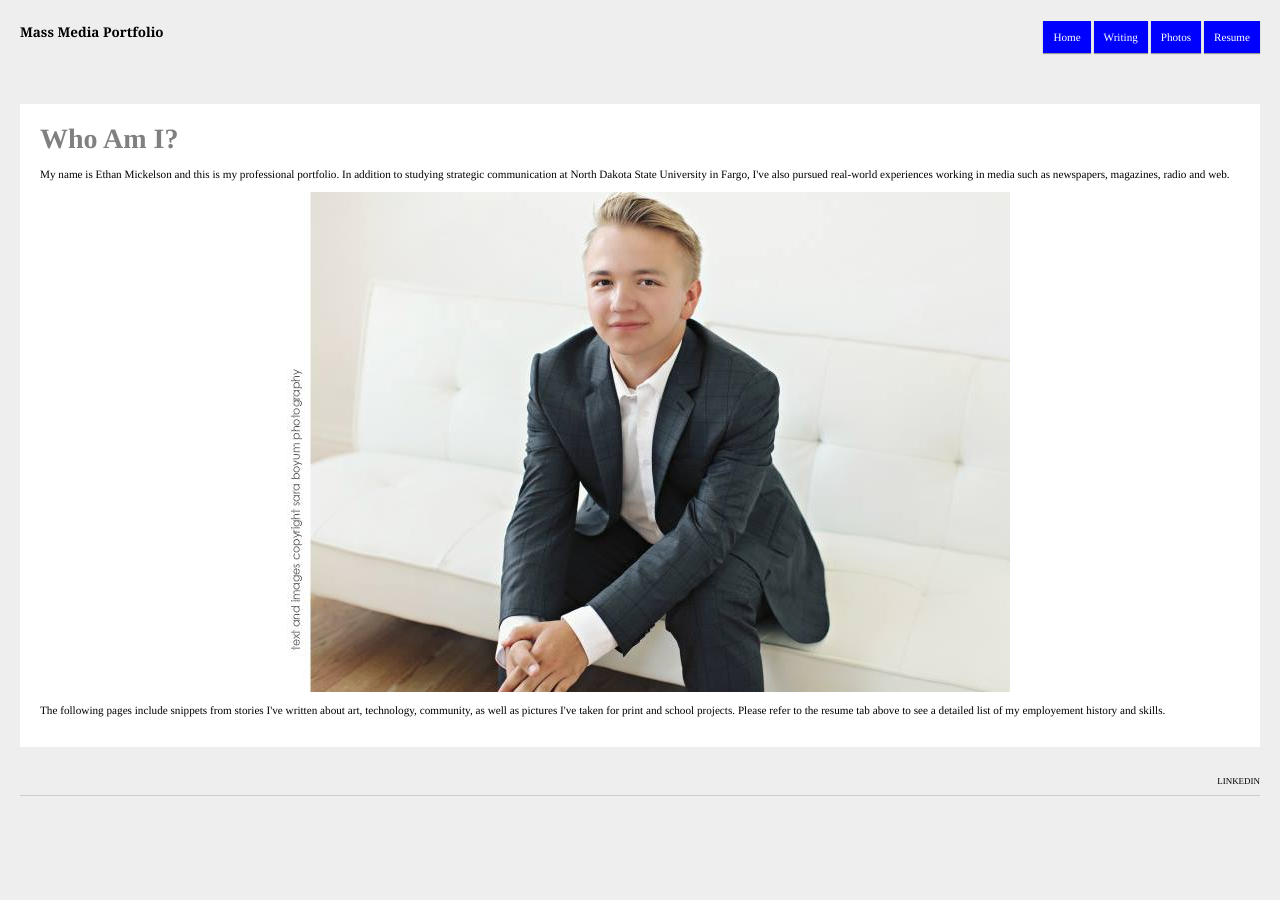
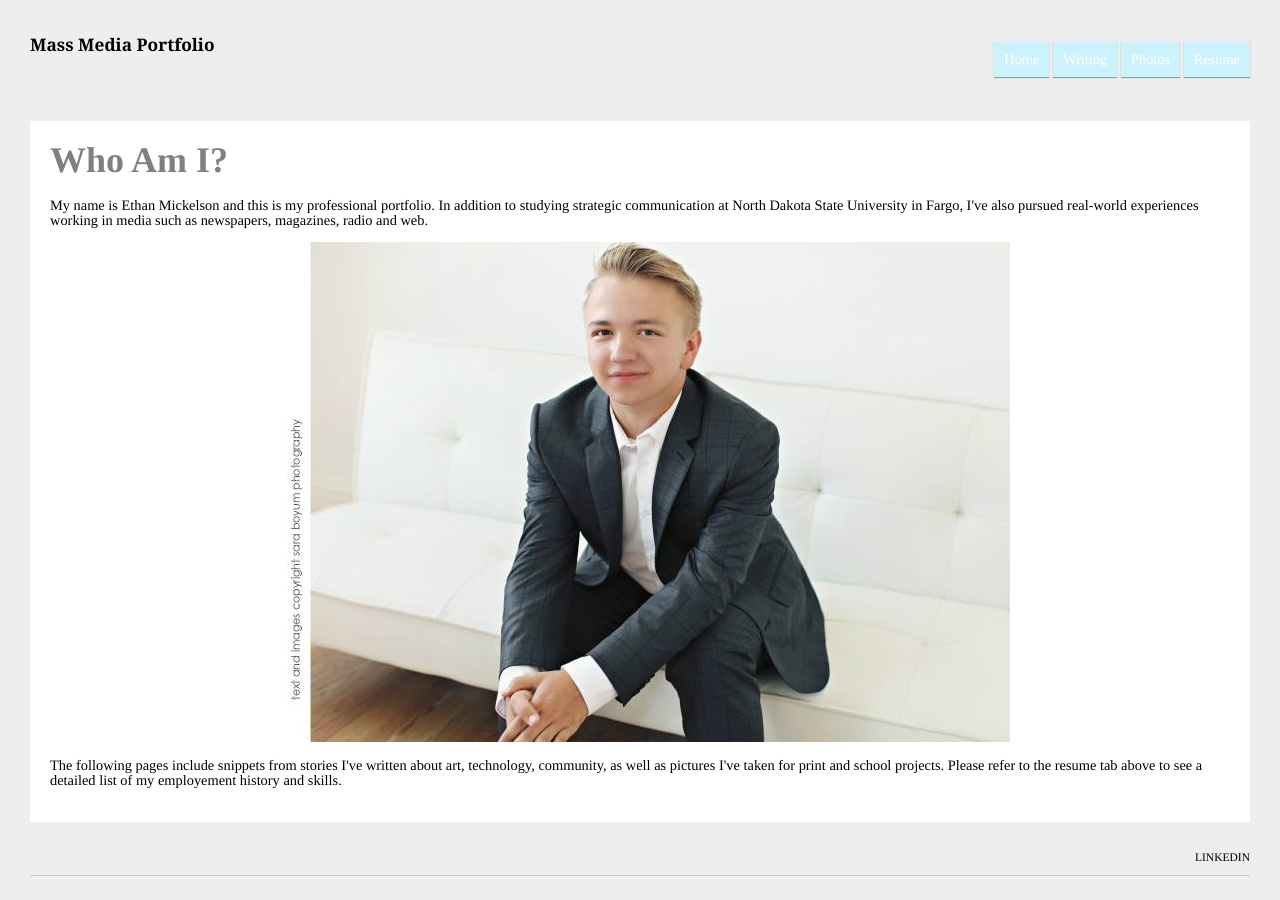
Before and after one commit to ethanmickelson/ethanmickelson.github.io, a plain HTML site: page index.html in a window 1280 px wide. Before the commit the page ends 816 px from the top, so only its background shows below. Drawn offline with Linux system fonts and the light colour scheme.

Commit message:
Update styles.css

```diff
--- a/styles.css
+++ b/styles.css
@@ -21,10 +21,13 @@ a{
 */
 
 body{
-    font-family: times; font-size: 70%; line-height: 1.2em; width: 100%; margin: 0; background: #eee;
+    font-family: times; font-size: 90%; line-height: 2.2em; width: 100%; margin: 0; background: #eee;
 }
-/* you can put your code all in one line like above */
-#page{ margin: 20px; }
+
+/*
+*/
+
+#page{ margin: 30px; }
 
 #logo{
 	width: 25%;
@@ -46,7 +49,7 @@ body{
 		}
 			#nav ul li a{
 				padding: 10px;
-				background: blue;
+				background: #CCF2FC;
 				color: white;
 			}
 			#nav ul li a:hover{
@@ -69,7 +72,7 @@ body{
 		text-align: right;
 		text-transform: uppercase;
 		font-size: 80%;
-		color: blacky;
+		color: black;
 	}
 
 ul li a{ box-shadow: 0px 1px 1px #999; }
```
